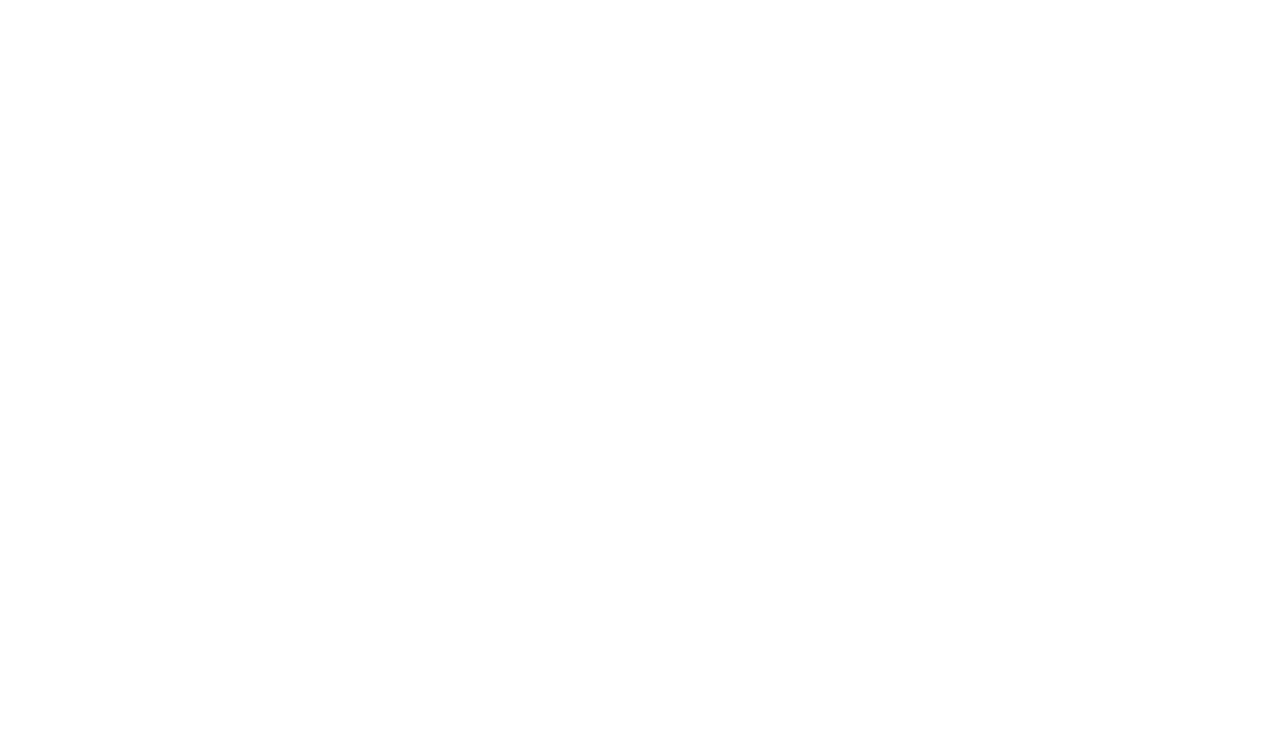
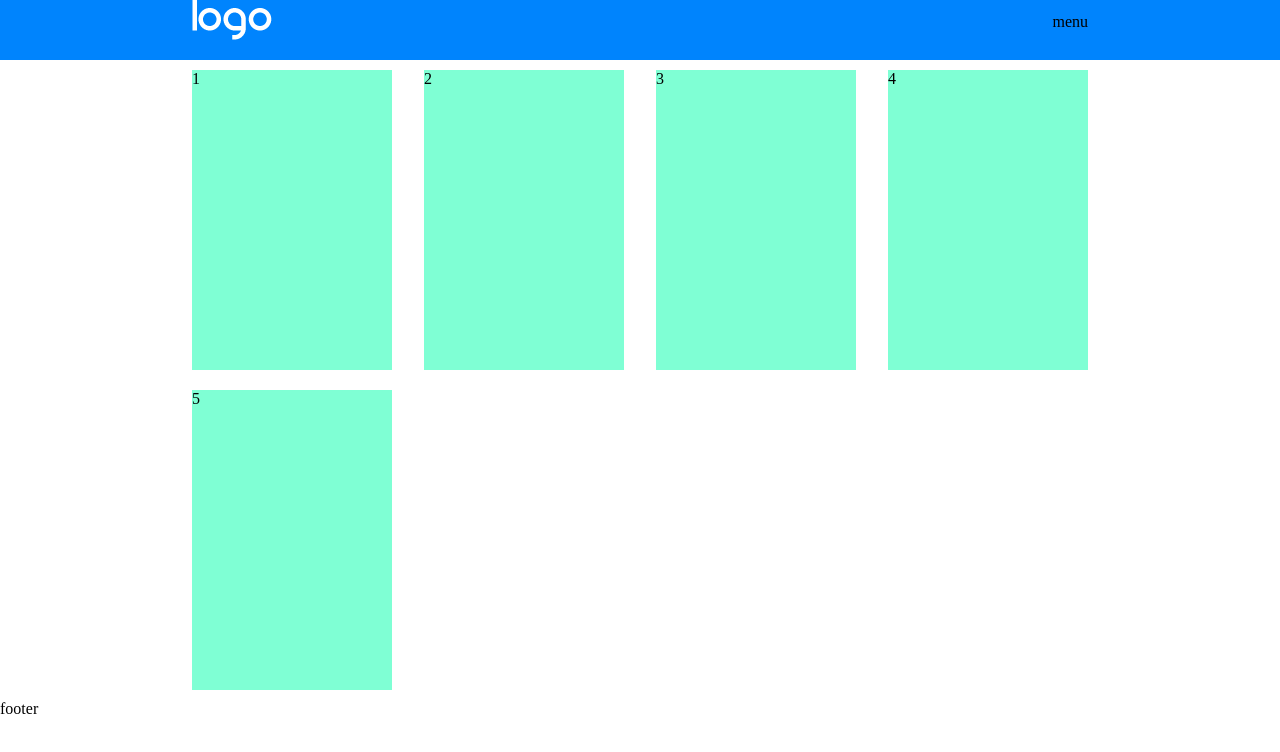
Before and after one commit to saracassandra7/htmlcss-responsive-layout, a plain HTML site: page index.html in a window 1280 px wide. Drawn offline with Linux system fonts and the light colour scheme.

Commit message:
added header and first section structure

```diff
--- a/css/style.css
+++ b/css/style.css
@@ -3,3 +3,55 @@
   padding: 0;
   box-sizing: border-box;
 }
+
+.container{
+  width: 90%;
+  margin: 0 auto;
+}
+
+/*header*/
+header{
+  background-color: #0084fd;
+  height: 60px;
+}
+
+.header-container{
+  display: flex;
+  justify-content: space-between;
+  align-items: center;
+}
+
+/*main*/
+
+/*card section*/
+.container-card{
+  display: flex;
+  flex-direction: column;
+}
+
+main .card {
+  background-color: aquamarine;
+  width: 100%;
+  height: 300px; /*da togliere*/
+  margin: 10px 0;
+}
+
+/*risoluzione tablet*/
+@media screen and (min-width: 768px){
+  .container-card{
+    flex-direction: row;
+    justify-content: space-between;
+    flex-wrap: wrap;
+  }
+
+  main .card{
+    width: 200px; /*da togliere*/
+  }
+}
+
+/*risoluzione desktop*/
+@media screen and (min-width: 1100px){
+  .header-container, .container-card{
+    width: 70%;
+  }
+}
--- a/index.html
+++ b/index.html
@@ -9,6 +9,67 @@
   <title>Responsive Layout</title>
 </head>
 <body>
+  <!-- header -->
+  <header>
+    <div class="container header-container">
+      <div class="logo">
+        <img src="img/logo.png" alt="logo">
+      </div>
+
+      <div class="hamburger-menu">
+        menu
+      </div>
+    </div>
+
+  </header>
+
+  <!-- main -->
+  <main>
+    <div class="container container-card">
+      <div class="row">
+        <div class="col">
+          <div class="card">
+            1
+          </div>
+        </div>
+      </div>
+
+      <div class="row">
+        <div class="col">
+          <div class="card">
+            2
+          </div>
+        </div>
+      </div>
+
+      <div class="row">
+        <div class="col">
+          <div class="card">
+            3
+          </div>
+        </div>
+      </div>
+
+      <div class="row">
+        <div class="col">
+          <div class="card">
+            4
+          </div>
+        </div>
+      </div>
+
+      <div class="row">
+        <div class="col">
+          <div class="card">
+            5
+          </div>
+        </div>
+      </div>
+
+    </div>
+  </main>
+
+  <footer>footer</footer>
 
 </body>
 </html>
```
